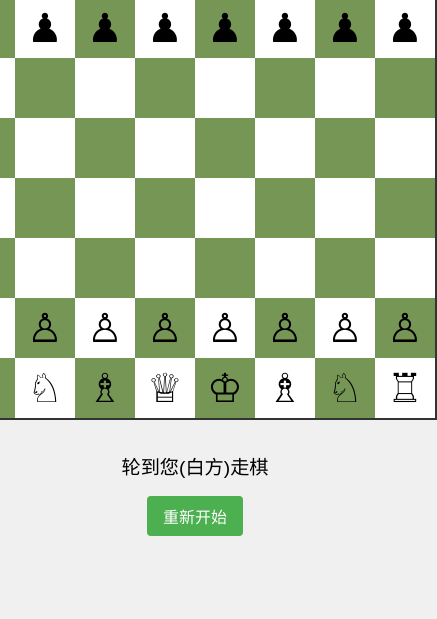
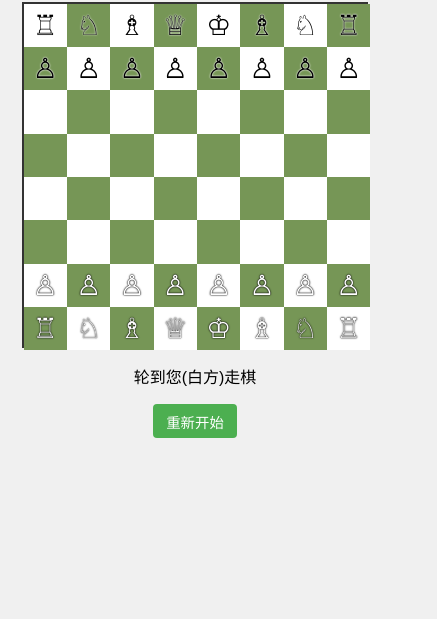
Before and after one commit to EvansNsc1128/chess-game, a website with bundled scripts: page index.html in a window 390 px wide. Shown: the part 225-844 px from the top of the page, 437 px wide, since content can reach past the window. Built offline with nearby package versions, Linux system fonts and the light colour scheme.

Commit message:
添加响应式设计和统一棋子图标样式

```diff
--- a/src/game.ts
+++ b/src/game.ts
@@ -68,15 +68,17 @@ class ChessGame {
     }
 
     private getPieceSymbol(piece: Piece): string {
-        const symbols: Record<PieceType, string[]> = {
-            king: ['♔', '♚'],
-            queen: ['♕', '♛'],
-            rook: ['♖', '♜'],
-            bishop: ['♗', '♝'],
-            knight: ['♘', '♞'],
-            pawn: ['♙', '♟']
+        // 统一使用白棋的图标样式，并为黑棋添加特殊类
+        const symbols: Record<PieceType, string> = {
+            king: '♔',
+            queen: '♕',
+            rook: '♖',
+            bishop: '♗',
+            knight: '♘',
+            pawn: '♙'
         };
-        return symbols[piece.type][piece.color === 'white' ? 0 : 1];
+
+        return `<span class="${piece.color}-piece">${symbols[piece.type]}</span>`;
     }
 
     private handleSquareClick(row: number, col: number) {
--- a/styles/style.css
+++ b/styles/style.css
@@ -2,6 +2,11 @@
     margin: 0;
     padding: 0;
     box-sizing: border-box;
+}
+
+:root {
+    --square-size: 60px;
+    --font-size: 40px;
 }
 
 body {
@@ -11,32 +16,38 @@ body {
     align-items: center;
     min-height: 100vh;
     background-color: #f0f0f0;
+    padding: 1rem;
 }
 
 .container {
     text-align: center;
+    width: 100%;
+    max-width: 600px;
 }
 
 h1 {
     margin-bottom: 2rem;
     color: #333;
+    font-size: 1.8rem;
 }
 
 #chessboard {
     display: grid;
-    grid-template-columns: repeat(8, 60px);
-    grid-template-rows: repeat(8, 60px);
+    grid-template-columns: repeat(8, var(--square-size));
+    grid-template-rows: repeat(8, var(--square-size));
     border: 2px solid #333;
     margin: 0 auto;
+    width: calc(var(--square-size) * 8);
+    height: calc(var(--square-size) * 8);
 }
 
 .square {
-    width: 60px;
-    height: 60px;
+    width: var(--square-size);
+    height: var(--square-size);
     display: flex;
     justify-content: center;
     align-items: center;
-    font-size: 40px;
+    font-size: var(--font-size);
     cursor: pointer;
     transition: background-color 0.2s;
 }
@@ -49,6 +60,16 @@ h1 {
     background-color: #769656;
 }
 
+.white-piece {
+    color: white;
+    text-shadow: 0 0 1px #000, 0 0 2px #000;
+}
+
+.black-piece {
+    color: black;
+    text-shadow: 0 0 1px #fff, 0 0 2px #fff;
+}
+
 .selected {
     background-color: #baca44;
 }
@@ -59,6 +80,7 @@ h1 {
 
 .game-info {
     margin-top: 2rem;
+    width: 100%;
 }
 
 #status {
@@ -80,3 +102,40 @@ h1 {
 #reset-button:hover {
     background-color: #45a049;
 }
+
+/* 响应式设计，适应不同屏幕尺寸 */
+@media (max-width: 600px) {
+    :root {
+        --square-size: calc(100vw / 9);
+        --font-size: calc(100vw / 13);
+    }
+
+    h1 {
+        font-size: 1.5rem;
+        margin-bottom: 1rem;
+    }
+
+    .game-info {
+        margin-top: 1rem;
+    }
+
+    #status {
+        font-size: 1rem;
+    }
+}
+
+@media (max-width: 400px) {
+    :root {
+        --square-size: calc(100vw / 9);
+        --font-size: calc(100vw / 14);
+    }
+
+    h1 {
+        font-size: 1.3rem;
+    }
+
+    #reset-button {
+        padding: 0.4rem 0.8rem;
+        font-size: 0.9rem;
+    }
+}
```
Also changed, not shown: dist/game.js.
